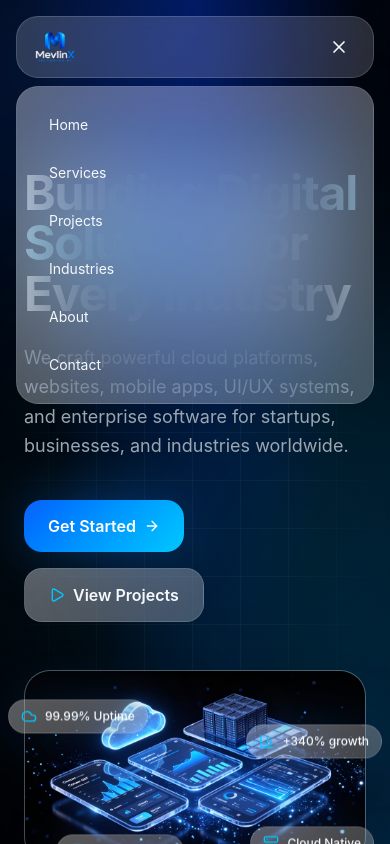
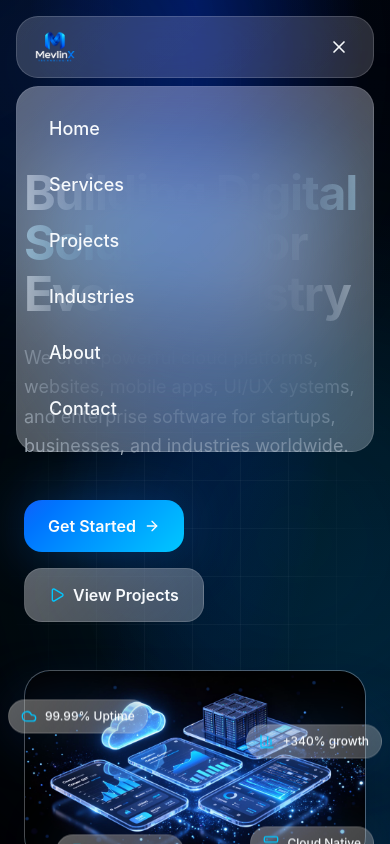
Before and after one commit to Ezhilarasanpm/Mevlinx_website_01, a React (Vite) app: page / in a window 390 px wide. Both pictures are taken after a click on the button "Toggle menu". Shown: the top 844 px of the page. Built offline with nearby package versions, Linux system fonts and the light colour scheme.

Commit message:
Update Navbar.tsx

```diff
--- a/src/components/landing/Navbar.tsx
+++ b/src/components/landing/Navbar.tsx
@@ -74,7 +74,7 @@ export function Navbar() {
               key={l.href}
               href={l.href}
               onClick={() => setOpen(false)}
-              className="px-4 py-3 text-sm rounded-lg hover:bg-white/5"
+             className="px-4 py-3 text-lg font-medium rounded-lg hover:bg-white/5"
             >
               {l.label}
             </a>
```
